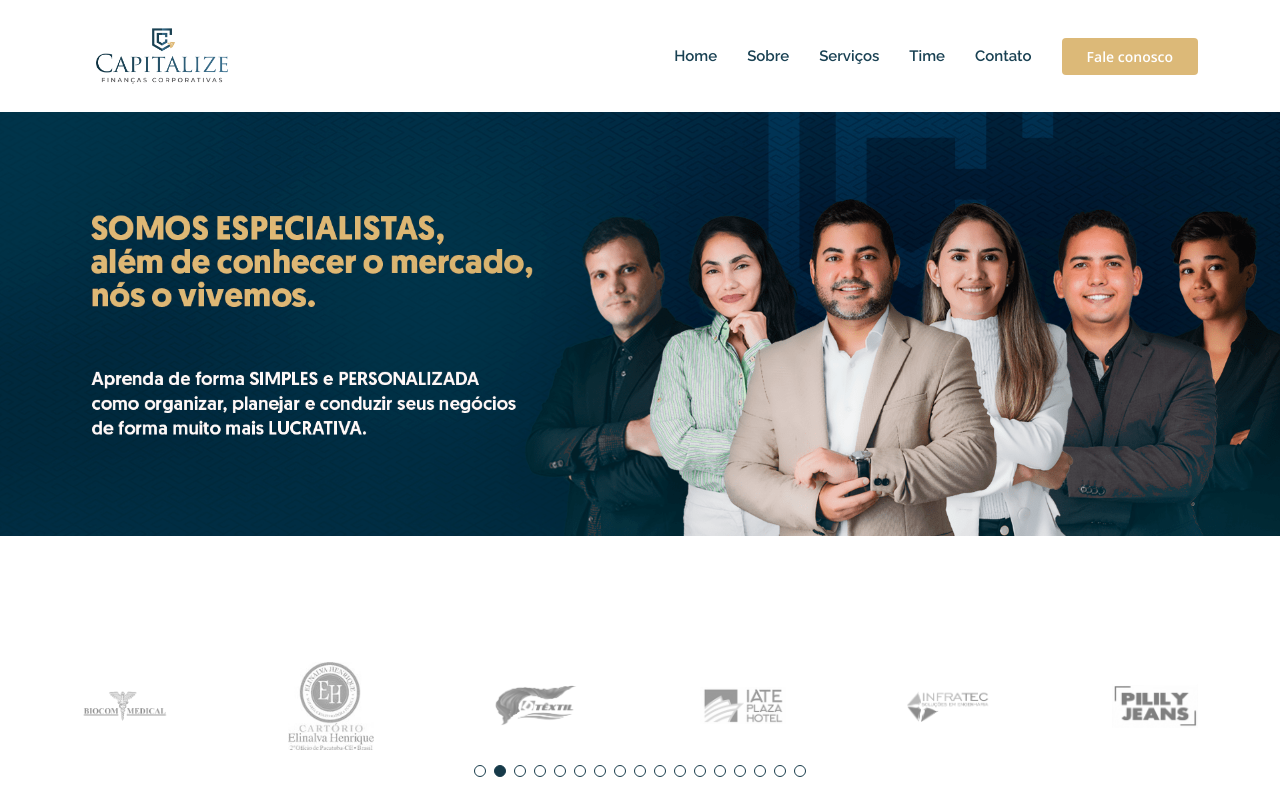
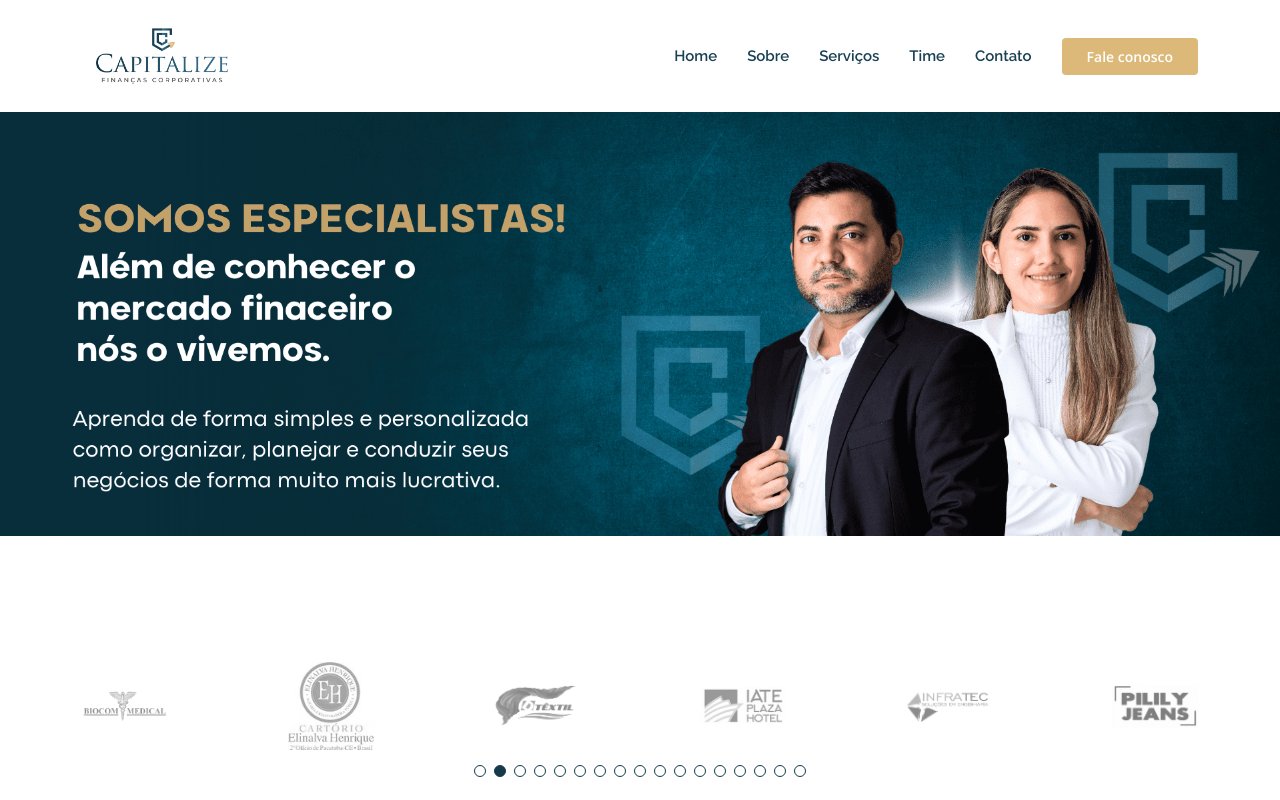
Before and after one commit to VitorJames/capitalize, a plain HTML site: page index.html in a window 1280 px wide. Shown: the top 800 px of the page. Drawn offline with nearby package versions, Linux system fonts and the light colour scheme.

Commit message:
alterar banner

```diff
--- a/index.html
+++ b/index.html
@@ -82,7 +82,7 @@
   <!-- ======= Hero Section ======= -->
   <section style="margin-top:50px;" class="thumbnail-wrapper">
     <picture>
-      <source srcset="./assets/img/Banner-min.png" media="(min-width: 1024px)" style="width: 100%;">
+      <source srcset="./assets/img/backgroundsitecapitalize.png" media="(min-width: 1024px)" style="width: 100%;">
       <img src="assets/img/banner-mobile.png" alt="Capa do Instalura" style="width: 100%;">
     </picture>
   </section>
```
Also changed, not shown: assets/img/backgroundsitecapitalize.png (added).
